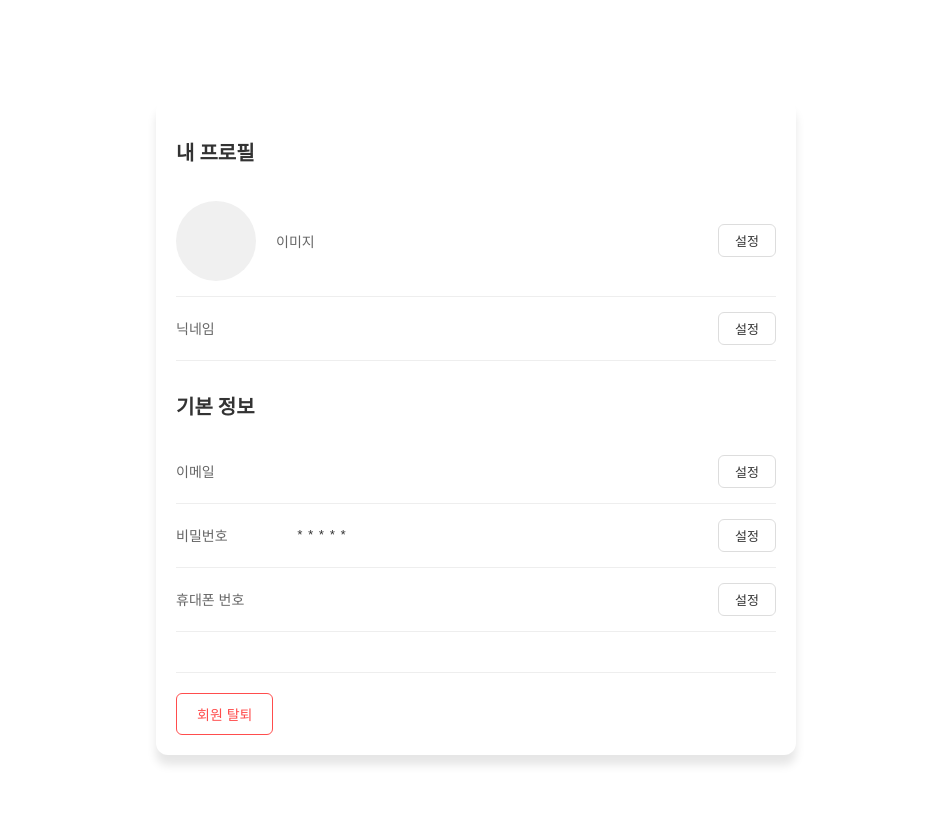
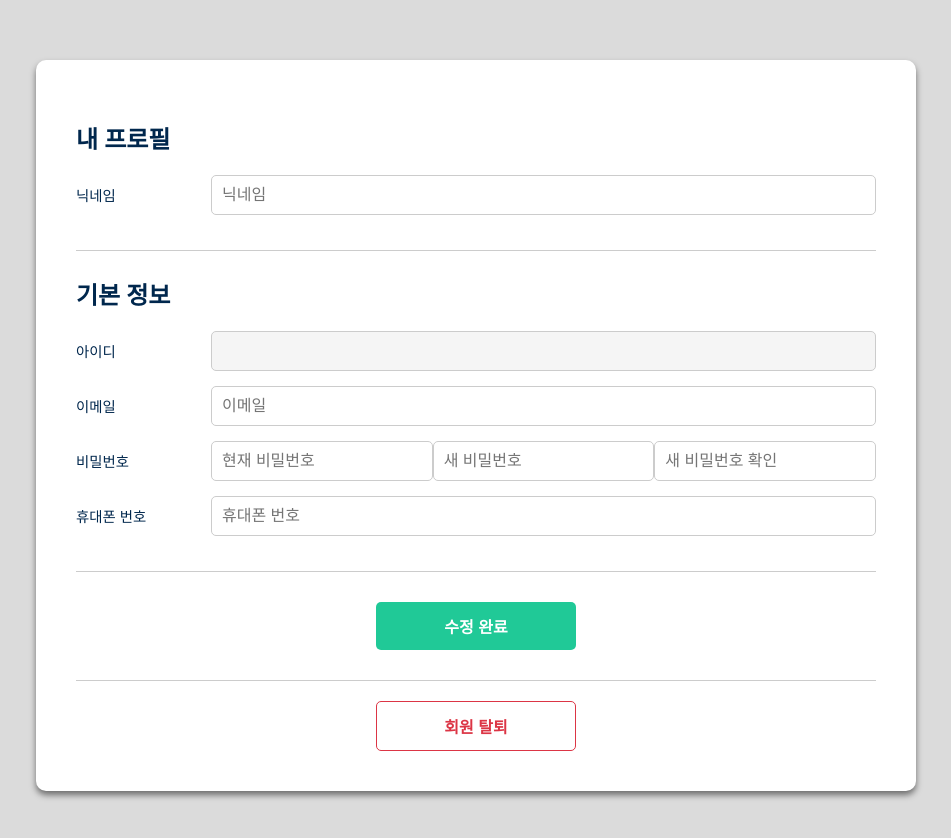
Before and after one commit to mingyeol1/lecture-f, a React (Create React App) app: page /modify in a window 1280 px wide. Shown: the top 838 px of the page, without its empty margins (164-1115 px from the left). Built offline with nearby package versions, Linux system fonts and the light colour scheme.

Commit message:
토큰갑 재설정과 modify페이지 유저 프로필 빼고 완료

```diff
--- a/src/User/SignIn/SignIn.tsx
+++ b/src/User/SignIn/SignIn.tsx
@@ -29,23 +29,21 @@ const handleChange = (e: ChangeEvent<HTMLInputElement>) => {
     try {
         // 로그인 요청
         const response = await axiosInstance.post("/auth/signIn", signData);
-
         const { accessToken, refreshToken } = response.data;
 
         if (accessToken && refreshToken) {
             // 토큰 저장
             localStorage.setItem("ACCESS_TOKEN", accessToken);
             localStorage.setItem("REFRESH_TOKEN", refreshToken);
-
             alert("로그인 성공");
         } else {
             throw new Error("토큰이 반환되지 않았습니다.");
         }
-    } catch (error) {
+    } catch (error: unknown) {
         console.error("로그인 실패:", error);
         alert("아이디 또는 비밀번호가 잘못되었습니다.");
     }
-};
+}
 
     return (
         <div className="mainBackground">
--- a/src/User/css/Modify.css
+++ b/src/User/css/Modify.css
@@ -1,92 +1,183 @@
-.profileContainer {
-    max-width: 600px;
-    margin: 100px auto;
-    padding: 20px;
-    background: #fff;
-    border-radius: 12px;
-    box-shadow: 0 10px 10px rgba(0, 0, 0, 0.1);
+/* 전체 배경 */
+body {
+  background-color: #dbdbdb;
+  margin: 0;
+  padding: 0;
+  min-height: 100vh;
 }
 
+/* 컨테이너 */
+.profileContainer {
+  background-color: #FFFFFF;
+  border-radius: 10px;
+  box-shadow: 0 4px 6px rgba(0, 0, 0, 0.5);
+  width: 90%;
+  max-width: 800px;
+  margin: 40px auto;
+  padding: 30px 20px;
+}
+
+/* 섹션 스타일 */
 .section {
-    margin-bottom: 30px;
+  margin-bottom: 25px;
+  padding-bottom: 20px;
+  border-bottom: 1px solid #CCCCCC;
 }
 
 .sectionTitle {
-    font-size: 20px;
+  color: #00274D;
+  font-size: 1.5rem;
   font-weight: 600;
   margin-bottom: 20px;
-    color: #333;
+}
+
+/* 폼 요소 */
+.profileItem {
+  display: flex;
+  flex-direction: column;
+  margin-bottom: 15px;
+}
+
+.label {
+  color: #00274D;
+  font-size: 0.9rem;
+  margin-bottom: 5px;
+}
+
+input {
+  width: 100%;
+  padding: 10px;
+  margin: 5px 0;
+  border: 1px solid #CCCCCC;
+  border-radius: 5px;
+  font-size: 16px;
+  box-sizing: border-box;
+}
+
+input:focus {
+  outline: none;
+  border-color: #20C997;
+  box-shadow: 0 0 0 2px rgba(32, 201, 151, 0.1);
+}
+
+input[readonly] {
+  background-color: #f5f5f5;
+  cursor: not-allowed;
+}
+
+/* 버튼 스타일 */
+.buttonSection {
+  text-align: center;
+  margin-top: 30px;
+}
+
+.submitButton {
+  width: 100%;
+  max-width: 300px;
+  padding: 12px;
+  background-color: #20C997;
+  color: #FFFFFF;
+  border: none;
+  border-radius: 5px;
+  font-size: 16px;
+  font-weight: bold;
+  cursor: pointer;
+  transition: background-color 0.3s ease;
+}
+
+.submitButton:hover {
+  background-color: #1AA782;
+}
+
+/* 회원 탈퇴 섹션 */
+.dangerSection {
+  margin-top: 30px;
+  padding-top: 20px;
+  border-top: 1px solid #CCCCCC;
+  text-align: center;
+}
+
+.deleteButton {
+  width: 100%;
+  max-width: 300px;
+  padding: 12px;
+  background-color: #FFFFFF;
+  color: #dc3545;
+  border: 1px solid #dc3545;
+  border-radius: 5px;
+  font-size: 16px;
+  font-weight: bold;
+  cursor: pointer;
+  transition: all 0.3s ease;
+}
+
+.deleteButton:hover {
+  background-color: #dc3545;
+  color: #FFFFFF;
+}
+
+/* 반응형 디자인 */
+@media (min-width: 768px) {
+  .profileContainer {
+    padding: 40px;
+    margin: 60px auto;
   }
 
   .profileItem {
-    display: flex;
+    flex-direction: row;
     align-items: center;
-    padding: 15px 0;
-    border-bottom: 1px solid #eee;
-  }
-
-  .profileImage {
-    width: 80px;
-    height: 80px;
-    border-radius: 50%;
-    background-color: #f0f0f0;
-    margin-right: 20px;
   }
 
   .label {
     width: 120px;
-    color: #666;
+    margin-bottom: 0;
+    margin-right: 15px;
+  }
+
+  input {
+    flex: 1;
+    margin: 0;
+  }
+
+  .submitButton, .deleteButton {
+    width: auto;
+    min-width: 200px;
+  }
+}
+
+/* 모바일 최적화 */
+@media (max-width: 480px) {
+  .profileContainer {
+    width: 95%;
+    margin: 20px auto;
+    padding: 20px 15px;
+  }
+
+  .sectionTitle {
+    font-size: 1.2rem;
+  }
+
+  input {
     font-size: 14px;
   }
 
-  .value {
-    flex: 1;
-    color: #333;
+  .submitButton, .deleteButton {
+    width: 100%;
+  }
 }
 
-  .nickname {
-    font-size: 18px;
-    font-weight: 500;
+/* 터치 디바이스 최적화 */
+@media (hover: none) {
+  input, .submitButton, .deleteButton {
+    -webkit-tap-highlight-color: transparent;
   }
 
-  .editButton {
-    padding: 6px 16px;
-    background-color: #fff;
-    border: 1px solid #ddd;
-    border-radius: 6px;
-    font-size: 13px;
-    color: #333;
-    cursor: pointer;
-    margin-left: auto;
+  .submitButton:active {
+    background-color: #1AA782;
   }
 
-  .editButton:hover {
-    background-color: #f5f5f5;
+  .deleteButton:active {
+    background-color: #dc3545;
+    color: #FFFFFF;
   }
-
-  .dangerSection {
-    margin-top: 40px;
-    padding-top: 20px;
-    border-top: 1px solid #eee;
 }
-
-  .deleteButton {
-    padding: 10px 20px;
-    background-color: #fff;
-    border: 1px solid #ff4d4d;
-    color: #ff4d4d;
-    border-radius: 6px;
-    font-size: 14px;
-    cursor: pointer;
-    transition: all 0.2s;
-  }
-
-  .deleteButton:hover {
-    background-color: #ff4d4d;
-    color: #fff;
-  }
-
-  .maskedPassword {
-    letter-spacing: 3px;
-    font-family: monospace;
-  }
--- a/src/User/modify/Modify.tsx
+++ b/src/User/modify/Modify.tsx
@@ -1,52 +1,192 @@
-import React, { useState } from 'react';
+import React, { ChangeEvent, useEffect, useState } from 'react';
 import '../css/Modify.css';
+import { authAxiosInstance, axiosInstance } from '../../config';
+import axios from 'axios';
 
+interface UserData {
+  userId: string;
+  userPw: string; // 새 비밀번호
+  checkPw: string; // 새 비밀번호 확인
+  currentPw: string; // 현재 비밀번호
+  email: string;
+  nickname: string;
+  phoneNum: string;
+}
 
+interface OriginData {
+  nickname: string;
+  email: string;
+}
 
 const Modify: React.FC = () => {
-  const handleDelete = () => {
+  const [userData, setUserData] = useState<UserData>({
+    userId: '',
+    userPw: '',
+    checkPw: '',
+    currentPw: '',
+    email: '',
+    nickname: '',
+    phoneNum: '',
+  });
+
+  const [originData, setOriginData] = useState<OriginData>({
+    nickname: '',
+    email: '',
+  });
+
+  useEffect(() => {
+    const token = localStorage.getItem('ACCESS_TOKEN');
+    if (!token) {
+        alert('로그인이 필요한 서비스입니다.');
+        // 로그인 페이지로 리다이렉트
+        return;
+    }
+
+    authAxiosInstance
+        .get('/api/user/getModify')
+        .then((response) => {
+            const { userId, nickname, email, phoneNum } = response.data;
+            setUserData({ userId, nickname, email, phoneNum, userPw: '', checkPw: '', currentPw: '' });
+            setOriginData({ nickname, email });
+        })
+        .catch((error) => {
+            console.error(error);
+            if (error.message === 'No token found' || error.response?.status === 401) {
+                alert('로그인이 필요한 서비스입니다.');
+                // 로그인 페이지로 리다이렉트
+            } else {
+                alert('유저 정보를 불러오는 데 실패했습니다.');
+            }
+        });
+}, []);
+
+  // 입력 필드 값 업데이트
+  const handleChange = (e: ChangeEvent<HTMLInputElement>) => {
+    setUserData({ ...userData, [e.target.name]: e.target.value });
+  };
+
+  // 회원정보 수정 제출
+  const handleSubmit = async (e: React.FormEvent<HTMLFormElement>) => {
+    e.preventDefault();
+
+    const { userId,nickname, email, phoneNum, userPw, checkPw, currentPw } = userData;
+
+    // 빈 값 확인
+    if (!nickname) {
+      alert("닉네임을 입력해주세요");
+      return;
+    }
+    if (!email) {
+      alert("이메일을 입력해주세요");
+      return;
+    }
+    if (!phoneNum) {
+      alert("핸드폰 번호를 입력해주세요");
+      return;
+    }
+
+    if (userPw && userPw !== checkPw) {
+      alert('새 비밀번호가 일치하지 않습니다.');
+      return;
+    }
+
+    if (userPw && !currentPw) {
+      alert('현재 비밀번호를 입력해주세요.');
+      return;
+    }
+
+    // 서버 요청
+    try {
+      await authAxiosInstance.put('/api/user/modify', {
+        userId,
+        nickname,
+        email,
+        phoneNum,
+        userPw,
+        currentPw,
+      });
+      alert('회원 정보가 성공적으로 수정되었습니다.');
+    } catch (error: unknown) {
+      if (axios.isAxiosError(error)) {
+        console.log(error.response);
+
+        // 서버에서 반환된 에러 메시지 확인
+        const errorMessage = error.response?.data;
+
+        if (errorMessage.includes('닉네임이 이미 존재합니다.')) {
+          alert("이미 존재하는 닉네임입니다.");
+        } else if (errorMessage.includes('이메일이 이미 존재합니다.')) {
+          alert("이미 존재하는 이메일입니다.");
+        }
+          else {
+          alert("수정에 실패하셨습니다.");
+        }
+      } else {
+        console.error("회원정보수정 실패:", error);
+        alert("수정에 실패하셨습니다.");
+      }
+    }
+  };
+
+  // 회원 탈퇴 처리
+  const handleDelete = async () => {
     if (window.confirm('정말로 탈퇴하시겠습니까? 이 작업은 되돌릴 수 없습니다.')) {
-      // API 호출 로직
-      console.log('회원 탈퇴 처리');
+      try {
+        await authAxiosInstance.delete('/api/user/delete');
+        alert('회원 탈퇴가 완료되었습니다.');
+        window.location.href = '/'; // 홈으로 리디렉션
+      } catch (error) {
+        console.error(error);
+        alert('회원 탈퇴에 실패했습니다.');
+      }
     }
   };
 
   return (
     <div className="profileContainer">
+      <form onSubmit={handleSubmit}>
         <section className="section">
           <h2 className="sectionTitle">내 프로필</h2>
           <div className="profileItem">
-          <div className="profileImage">
-
-          </div>
-          <span className="label">이미지</span>
-          <button className="editButton">설정</button>
-        </div>
-        <div className="profileItem">
             <span className="label">닉네임</span>
-          <span className="value nickname"></span>
-          <button className="editButton">설정</button>
+            <input
+              name="nickname"
+              value={userData.nickname}
+              onChange={handleChange}
+              placeholder="닉네임"
+            />
           </div>
         </section>
 
         <section className="section">
           <h2 className="sectionTitle">기본 정보</h2>
           <div className="profileItem">
+            <span className="label">아이디</span>
+            <input name="userId" value={userData.userId} readOnly onChange={handleChange}
+/>
+          </div>
+          <div className="profileItem">
             <span className="label">이메일</span>
-          <span className="value"></span>
-          <button className="editButton">설정</button>
+            <input name="email" type="email" value={userData.email} onChange={handleChange} placeholder="이메일"/>
           </div>
           <div className="profileItem">
             <span className="label">비밀번호</span>
-          <span className="value maskedPassword">*****</span>
-          <button className="editButton">설정</button>
+            <input name="currentPw" type="password" value={userData.currentPw} onChange={handleChange} placeholder="현재 비밀번호" />
+            <input name="userPw" type="password" value={userData.userPw} onChange={handleChange} placeholder="새 비밀번호" />
+            <input name="checkPw" type="password" value={userData.checkPw} onChange={handleChange} placeholder="새 비밀번호 확인" />
           </div>
           <div className="profileItem">
             <span className="label">휴대폰 번호</span>
-          <span className="value"></span>
-          <button className="editButton">설정</button>
+            <input name="phoneNum" value={userData.phoneNum} onChange={handleChange} placeholder="휴대폰 번호"/>
           </div>
         </section>
+
+        <section className="buttonSection">
+          <button type="submit" className="submitButton">
+            수정 완료
+          </button>
+        </section>
+      </form>
 
       <section className="dangerSection">
         <button className="deleteButton" onClick={handleDelete}>
--- a/src/config.tsx
+++ b/src/config.tsx
@@ -1,10 +1,32 @@
 import axios from "axios";
 
-const API_URL = 'http://localhost:8080/api';
+const API_URL = 'http://localhost:8080';
 
-// Axios 인스턴스 생성
+// 기본 axios 인스턴스 (로그인용)
 export const axiosInstance = axios.create({
-    withCredentials: true,       // 쿠키 및 인증 정보 포함
-    baseURL: API_URL,            // 설정한 URL 주소
-    headers: { 'Content-Type': 'application/json' }, // JSON 데이터 타입 명시
+    withCredentials: true,
+    baseURL: API_URL,
+    headers: { 'Content-Type': 'application/json' },
 });
+
+// 인증이 필요한 요청을 위한 axios 인스턴스
+export const authAxiosInstance = axios.create({
+    withCredentials: true,
+    baseURL: API_URL,
+    headers: { 'Content-Type': 'application/json' },
+});
+
+// 인증용 인스턴스에 인터셉터 추가
+authAxiosInstance.interceptors.request.use(
+    (config) => {
+        const token = localStorage.getItem('ACCESS_TOKEN');
+        if (!token) {
+            throw new Error('No token found');
+        }
+        config.headers.Authorization = `Bearer ${token}`;
+        return config;
+    },
+    (error) => {
+        return Promise.reject(error);
+    }
+);
```
Lines whose indentation alone changed are shown as unchanged.
